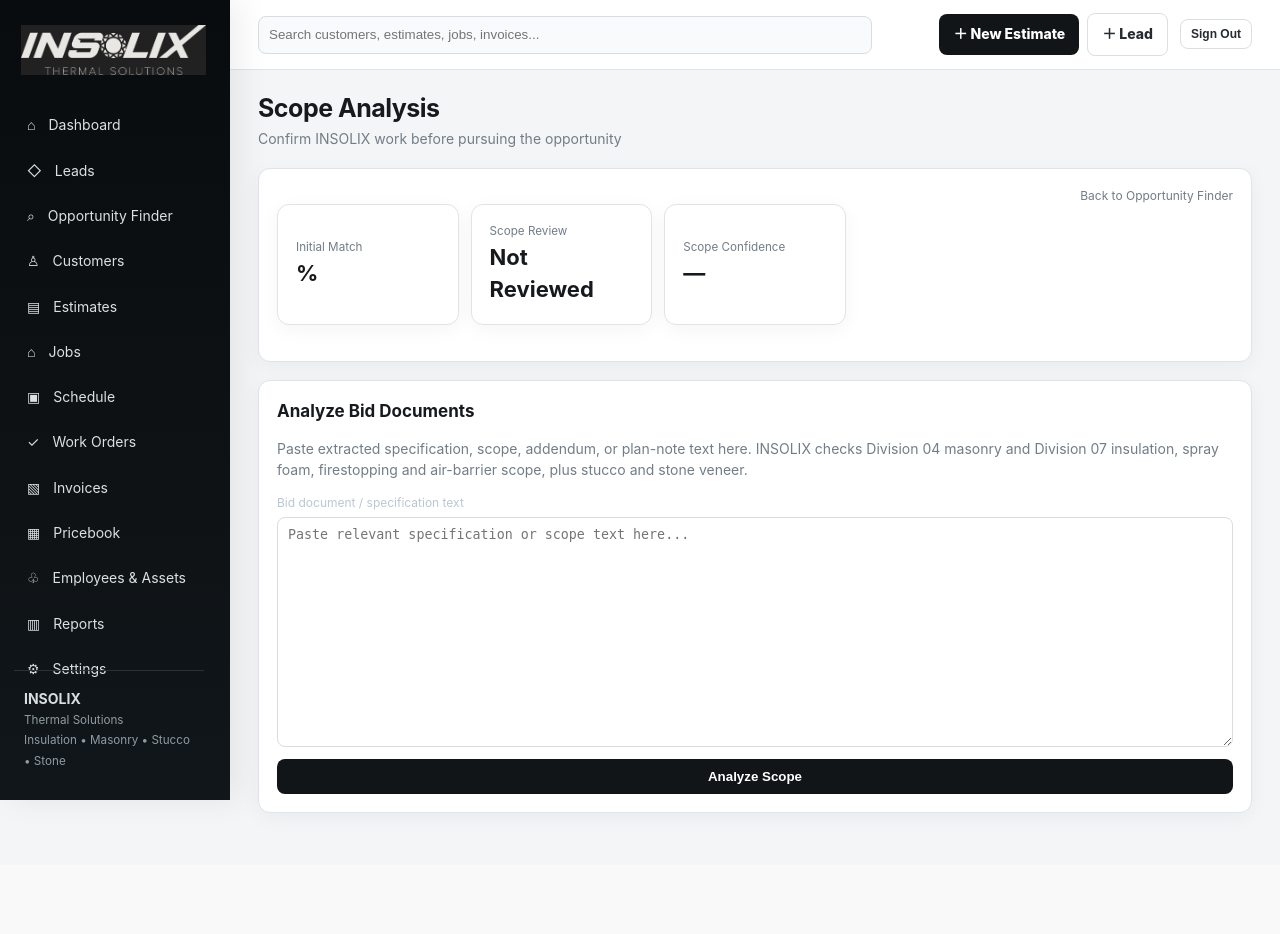
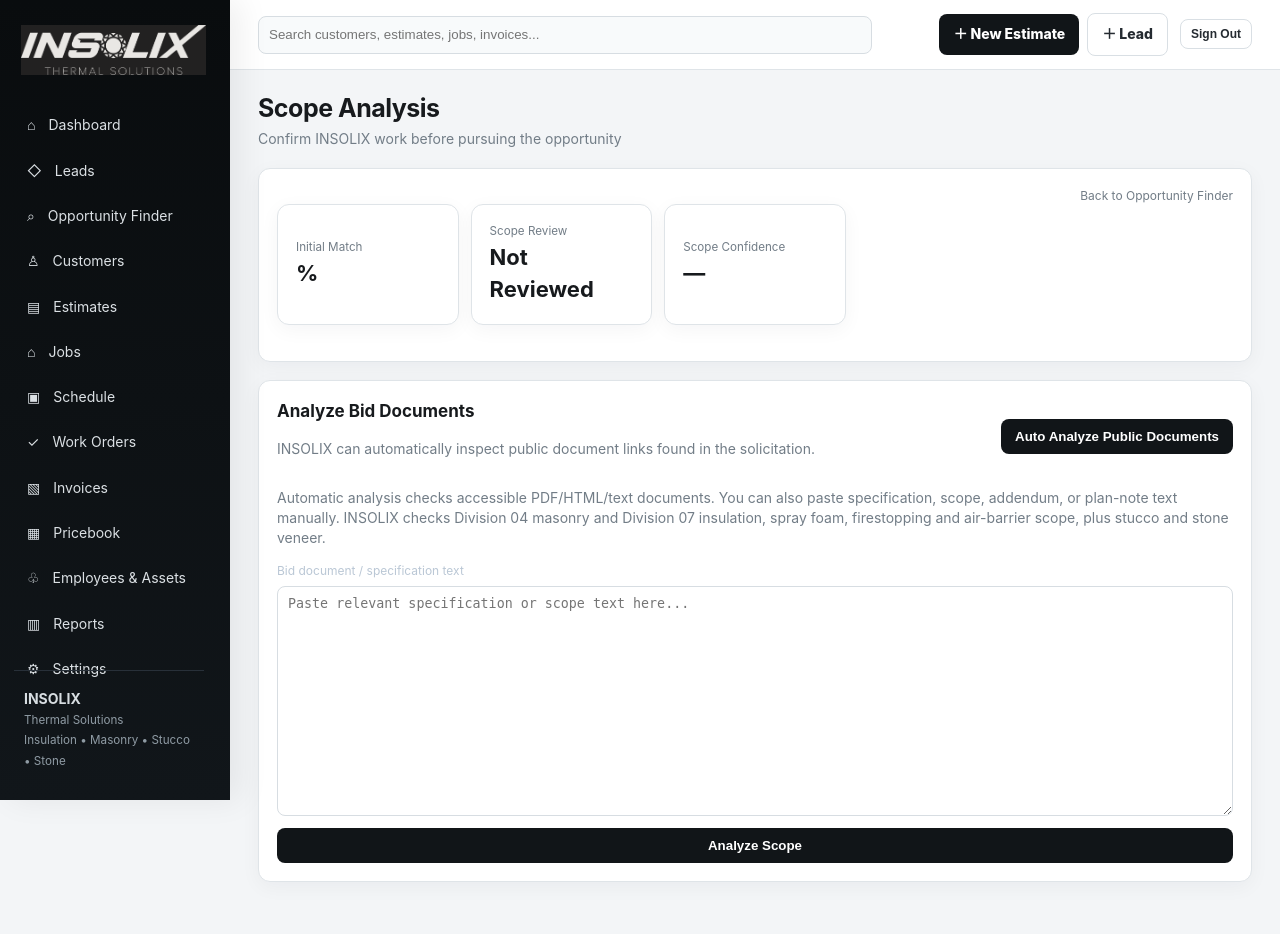
Before and after one commit to kevinrico75/insolix-fieldops, a Python web app: template templates/opportunity_scope.html in a window 1280 px wide. Before the commit the page ends 815 px from the top, so only its background shows below. Run offline with Jinja, Linux system fonts and the light colour scheme; the template is opened without the code that fills it, so the values that code supplies are empty.

Commit message:
Add one-click automatic public bid document analysis

```diff
--- a/templates/opportunity_scope.html
+++ b/templates/opportunity_scope.html
@@ -17,8 +17,10 @@
   {% endif %}
 </section>
 <section class="card">
-  <h2>Analyze Bid Documents</h2>
-  <p class="muted">Paste extracted specification, scope, addendum, or plan-note text here. INSOLIX checks Division 04 masonry and Division 07 insulation, spray foam, firestopping and air-barrier scope, plus stucco and stone veneer.</p>
+  <div class="section-title"><div><h2>Analyze Bid Documents</h2><p class="muted">INSOLIX can automatically inspect public document links found in the solicitation.</p></div>
+  <form method="post" action="/opportunities/{{o.id}}/scope/auto"><button>Auto Analyze Public Documents</button></form></div>
+  {% if analysis and analysis.document_url %}<p><a href="{{analysis.document_url}}" target="_blank" rel="noopener">Open analyzed document</a></p>{% endif %}
+  <p class="muted">Automatic analysis checks accessible PDF/HTML/text documents. You can also paste specification, scope, addendum, or plan-note text manually. INSOLIX checks Division 04 masonry and Division 07 insulation, spray foam, firestopping and air-barrier scope, plus stucco and stone veneer.</p>
   <form method="post" action="/opportunities/{{o.id}}/scope/analyze">
     <label>Bid document / specification text<textarea name="document_text" rows="14" placeholder="Paste relevant specification or scope text here..."></textarea></label>
     <button>Analyze Scope</button>
```
